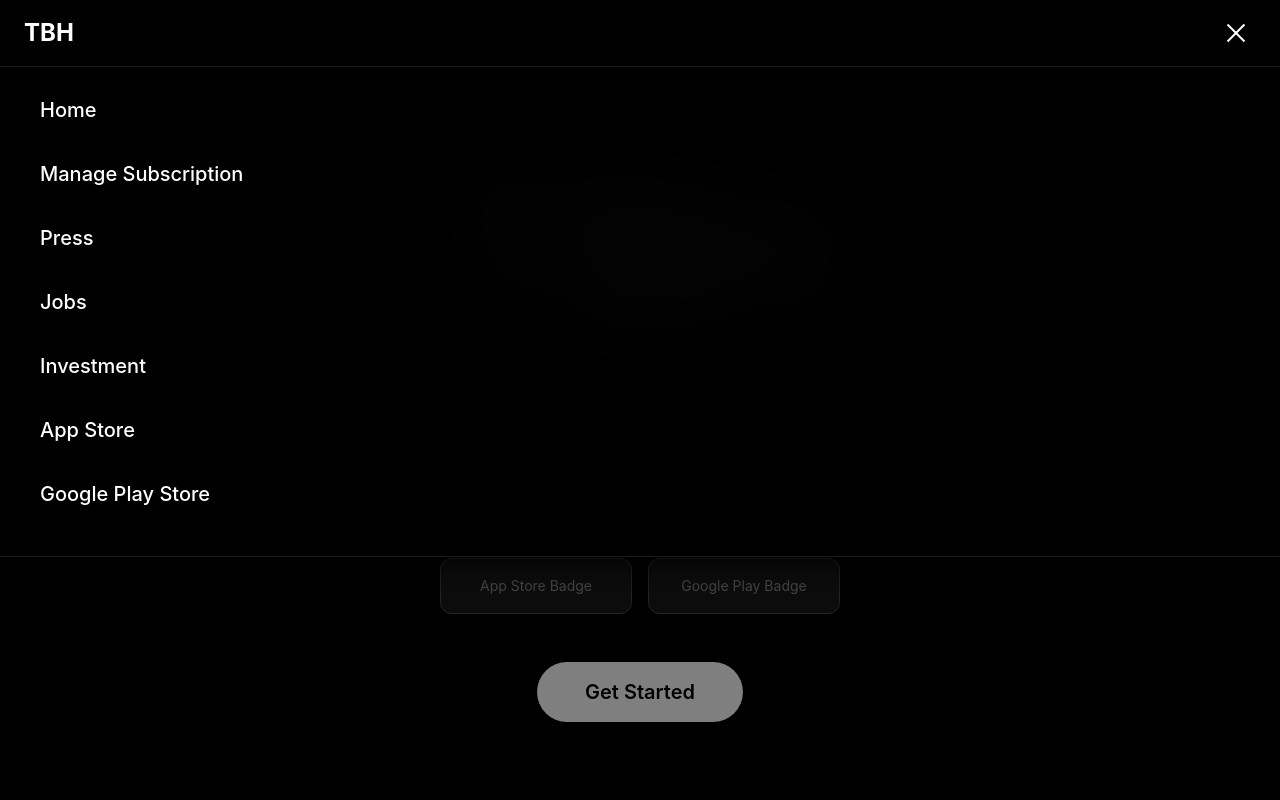
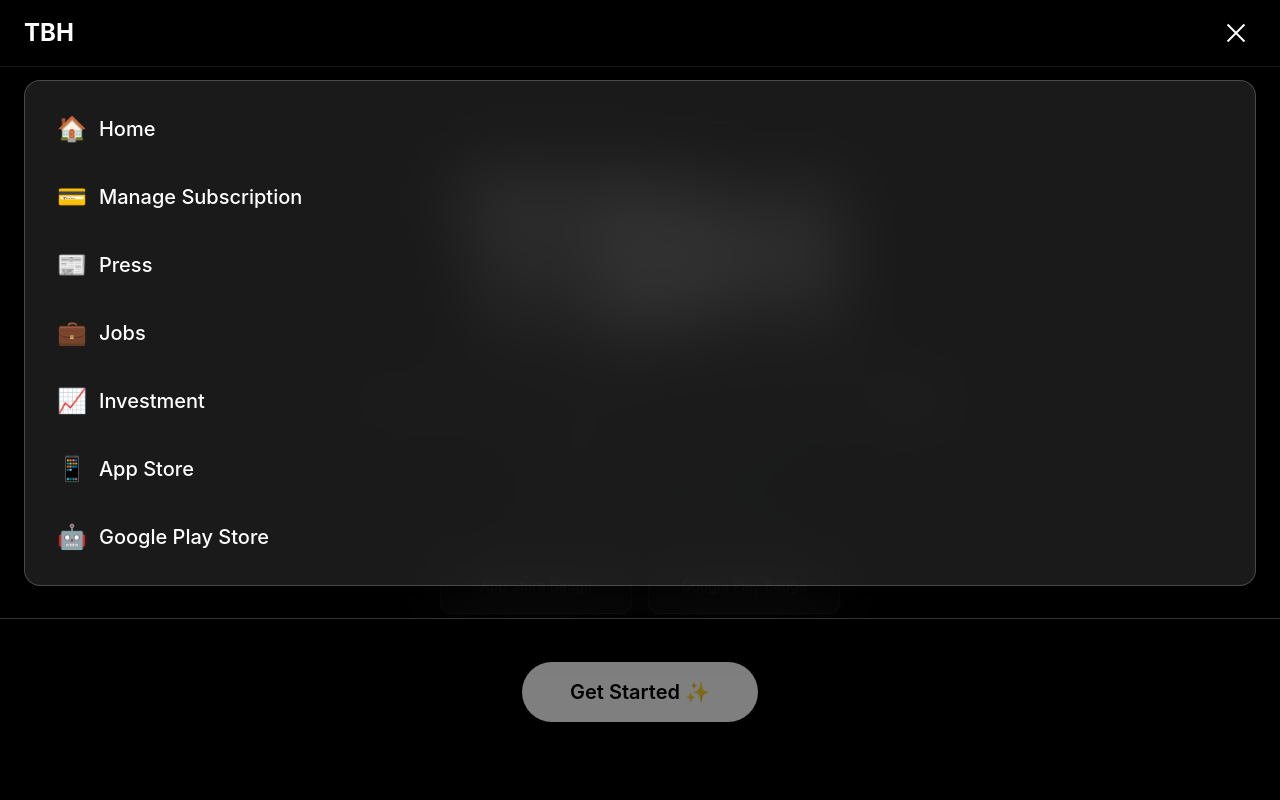
Before and after one commit to tobehonestlabs-rgb/TBH, a Next.js app: page / in a window 1280 px wide. Both pictures are taken after a click on the button "Menu". Shown: the top 800 px of the page. Built offline with nearby package versions, Linux system fonts and the light colour scheme.

Commit message:
Fix Tailwind border-border class for Netlify build

```diff
--- a/app/globals.css
+++ b/app/globals.css
@@ -31,8 +31,8 @@
   }
 
   .glass-menu {
-    @apply bg-black/95 backdrop-blur-2xl border-b border-white/10;
-    box-shadow: 0 8px 32px 0 rgba(0, 0, 0, 0.8);
+    @apply bg-black/40 backdrop-blur-2xl border-b border-white/20;
+    box-shadow: 0 8px 32px 0 rgba(0, 0, 0, 0.6);
   }
 
   .glass-card {
--- a/components/CTA.tsx
+++ b/components/CTA.tsx
@@ -6,20 +6,20 @@ export default function CTA() {
       <div className="container mx-auto px-6">
         <div className="max-w-3xl mx-auto text-center">
           <h2 className="text-6xl md:text-7xl font-bold mb-8 text-white">
-            Ready to Connect?
+            Ready to Connect? 🚀
           </h2>
           <p className="text-2xl text-white/70 mb-12">
             Join millions discovering authentic connections
           </p>
           <div className="flex justify-center">
             <button className="px-12 py-4 bg-white text-black rounded-full text-xl font-semibold hover:bg-white/90 transition-colors">
-              Get Started Now
+              Get Started Now ✨
             </button>
           </div>
           <div className="mt-12 flex flex-wrap justify-center gap-8 text-lg text-white/60">
-            <div>100% Anonymous</div>
-            <div>100M+ Users</div>
-            <div>Free to Use</div>
+            <div>✓ 100% Anonymous</div>
+            <div>✓ 100M+ Users</div>
+            <div>✓ Free to Use</div>
           </div>
         </div>
       </div>
--- a/components/Features.tsx
+++ b/components/Features.tsx
@@ -6,32 +6,36 @@ export default function Features() {
       title: 'Anonymous Messages',
       description: 'Get honest feedback from friends',
       color: 'text-blue-400',
+      emoji: '💬',
     },
     {
       title: 'Voice Messages',
       description: 'Hear what they really think',
       color: 'text-purple-400',
+      emoji: '🎤',
     },
     {
       title: 'Photo Sharing',
       description: 'Share moments anonymously',
       color: 'text-pink-400',
+      emoji: '📸',
     },
     {
       title: 'Smart Hints',
       description: 'Guess who sent what',
       color: 'text-red-400',
+      emoji: '🔍',
     },
   ]
 
   return (
-    <section id="features" className="py-24 bg-white">
+    <section id="features" className="py-24 bg-gradient-to-b from-white via-blue-50/30 to-white">
       <div className="container mx-auto px-6">
         <div className="max-w-6xl mx-auto">
           {/* Section Header */}
           <div className="text-center mb-20">
             <h2 className="text-6xl md:text-7xl font-bold mb-6 text-black">
-              Features
+              Features ✨
             </h2>
             <p className="text-xl text-black/60">
               Everything you need
@@ -45,6 +49,7 @@ export default function Features() {
                 key={index}
                 className="bg-black p-10 rounded-2xl border border-white/10"
               >
+                <div className="text-4xl mb-4">{feature.emoji}</div>
                 <h3 className={`text-3xl font-bold mb-4 ${feature.color}`}>
                   {feature.title}
                 </h3>
--- a/components/Header.tsx
+++ b/components/Header.tsx
@@ -6,13 +6,13 @@ export default function Header() {
   const [isMenuOpen, setIsMenuOpen] = useState(false)
 
   const menuItems = [
-    { name: 'Home', href: '#' },
-    { name: 'Manage Subscription', href: '#' },
-    { name: 'Press', href: '#' },
-    { name: 'Jobs', href: '#' },
-    { name: 'Investment', href: '#' },
-    { name: 'App Store', href: '#' },
-    { name: 'Google Play Store', href: '#' },
+    { name: 'Home', href: '#', emoji: '🏠' },
+    { name: 'Manage Subscription', href: '#', emoji: '💳' },
+    { name: 'Press', href: '#', emoji: '📰' },
+    { name: 'Jobs', href: '#', emoji: '💼' },
+    { name: 'Investment', href: '#', emoji: '📈' },
+    { name: 'App Store', href: '#', emoji: '📱' },
+    { name: 'Google Play Store', href: '#', emoji: '🤖' },
   ]
 
   return (
@@ -40,15 +40,16 @@ export default function Header() {
       {isMenuOpen && (
         <div className="fixed top-0 left-0 right-0 z-40 glass-menu pt-20">
           <div className="container mx-auto px-6 pb-8">
-            <nav className="flex flex-col gap-1">
+            <nav className="flex flex-col gap-1 glass rounded-2xl p-4">
               {menuItems.map((item, index) => (
                 <a
                   key={index}
                   href={item.href}
-                  className="px-4 py-4 text-white text-xl font-medium hover:bg-white/5 rounded-lg transition-colors"
+                  className="px-4 py-4 text-white text-xl font-medium hover:bg-white/10 rounded-lg transition-colors flex items-center gap-3"
                   onClick={() => setIsMenuOpen(false)}
                 >
-                  {item.name}
+                  <span className="text-2xl">{item.emoji}</span>
+                  <span>{item.name}</span>
                 </a>
               ))}
             </nav>
--- a/components/Hero.tsx
+++ b/components/Hero.tsx
@@ -12,13 +12,13 @@ export default function Hero() {
 
           {/* Tagline */}
           <p className="text-2xl md:text-3xl text-white/80 mb-12 font-light">
-            Anonymous messages, voices & photos
+            Anonymous messages, voices & photos 💬
           </p>
 
           {/* Stats */}
           <div className="mb-16">
             <p className="text-lg text-white/60">
-              Join <span className="font-semibold text-white">100M+</span> users worldwide
+              Join <span className="font-semibold text-white">100M+</span> users worldwide 🌍
             </p>
           </div>
 
@@ -35,7 +35,7 @@ export default function Hero() {
           {/* CTA Button */}
           <div className="flex justify-center">
             <button className="px-12 py-4 bg-white text-black rounded-full text-xl font-semibold hover:bg-white/90 transition-colors">
-              Get Started
+              Get Started ✨
             </button>
           </div>
         </div>
--- a/components/HowItWorks.tsx
+++ b/components/HowItWorks.tsx
@@ -6,21 +6,25 @@ export default function HowItWorks() {
       title: 'Share Profile',
       description: 'Create and share your link',
       color: 'text-blue-400',
+      emoji: '👤',
     },
     {
       title: 'Receive Messages',
       description: 'Get anonymous messages',
       color: 'text-purple-400',
+      emoji: '📨',
     },
     {
       title: 'Discover Hints',
       description: 'Guess who sent what',
       color: 'text-pink-400',
+      emoji: '💡',
     },
     {
       title: 'Connect',
       description: 'Build deeper connections',
       color: 'text-red-400',
+      emoji: '🤝',
     },
   ]
 
@@ -31,7 +35,7 @@ export default function HowItWorks() {
           {/* Section Header */}
           <div className="text-center mb-20">
             <h2 className="text-6xl md:text-7xl font-bold mb-6 text-white">
-              How It Works
+              How It Works 🚀
             </h2>
             <p className="text-xl text-white/60">
               Simple and fun
@@ -45,7 +49,8 @@ export default function HowItWorks() {
                 key={index}
                 className="text-center"
               >
-                <div className={`text-5xl font-bold mb-4 ${step.color}`}>
+                <div className="text-4xl mb-3">{step.emoji}</div>
+                <div className={`text-4xl font-bold mb-4 ${step.color}`}>
                   {index + 1}
                 </div>
                 <h3 className="text-2xl font-bold mb-3 text-white">
--- a/components/Reviews.tsx
+++ b/components/Reviews.tsx
@@ -35,13 +35,13 @@ export default function Reviews() {
   ]
 
   return (
-    <section id="reviews" className="py-24 bg-white">
+    <section id="reviews" className="py-24 bg-gradient-to-b from-white via-pink-50/30 to-white">
       <div className="container mx-auto px-6">
         <div className="max-w-6xl mx-auto">
           {/* Section Header */}
           <div className="text-center mb-20">
             <h2 className="text-6xl md:text-7xl font-bold mb-6 text-black">
-              What Users Say
+              What Users Say 💬
             </h2>
             <p className="text-xl text-black/60">
               Real stories from 100M+ users
@@ -81,7 +81,7 @@ export default function Reviews() {
           <div className="mt-16 text-center">
             <p className="text-2xl text-black/60">
               <span className="font-bold text-black text-3xl">4.9/5</span> from{' '}
-              <span className="font-bold text-black">2M+</span> reviews
+              <span className="font-bold text-black">2M+</span> reviews ⭐
             </p>
           </div>
         </div>
```
